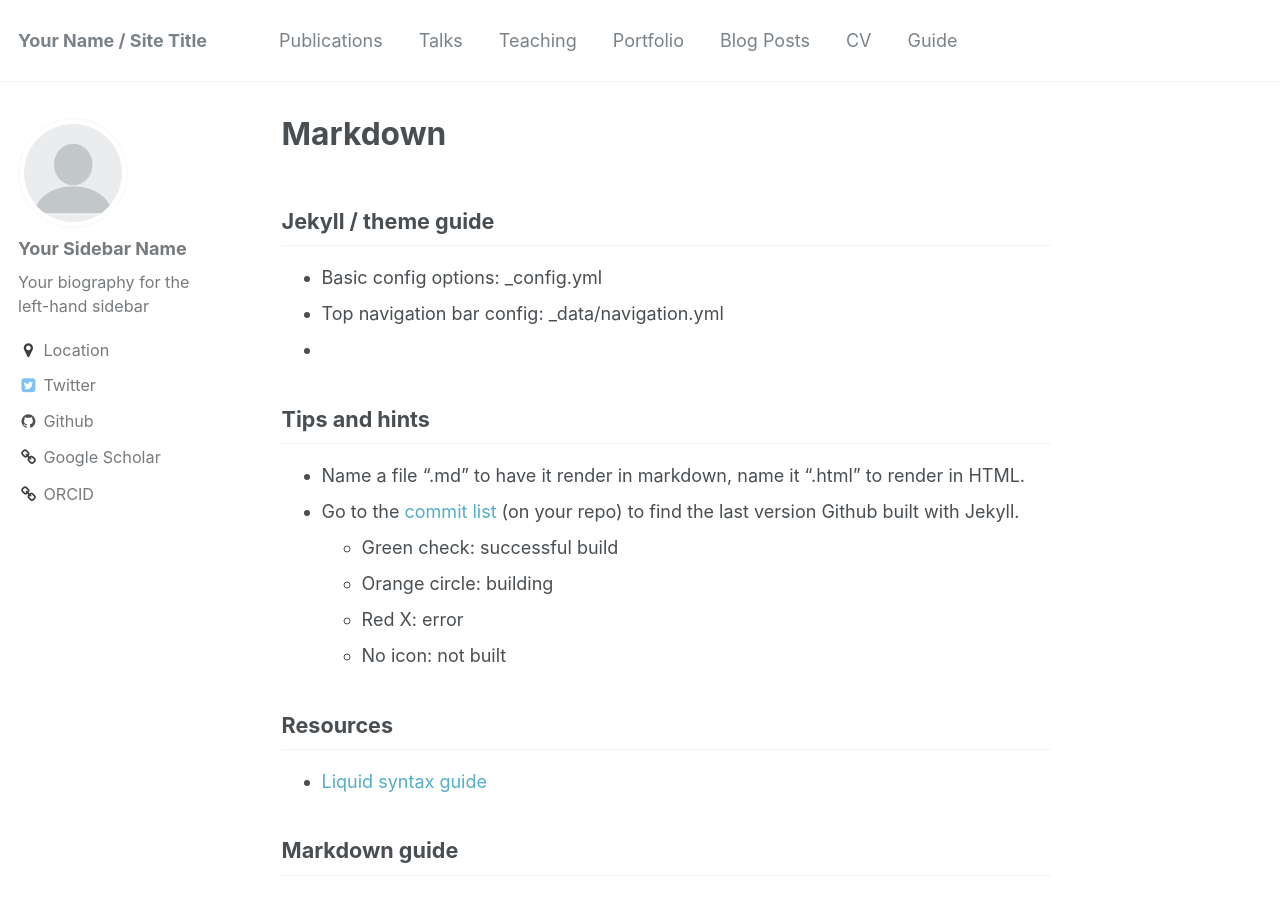
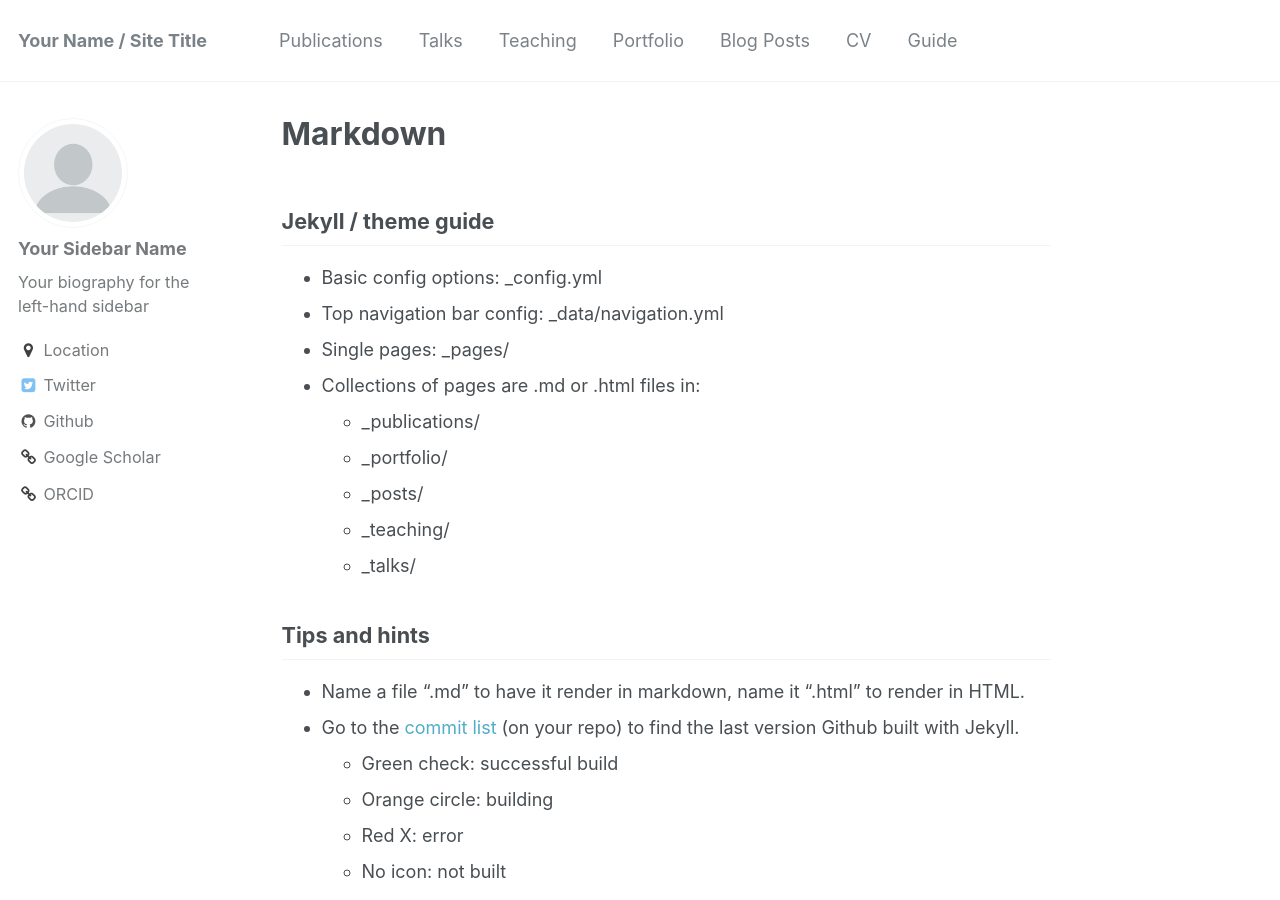
Before and after one commit to xoofee/xoofee.github.io, a Jekyll site: the page built from _pages/markdown.md, in a window 1280 px wide and 900 px high. Built offline with Jekyll 4.4.1, drawn with Linux system fonts in a browser that asks for light colours.

Commit message:
Update markdown.md

```diff
--- a/_pages/markdown.md
+++ b/_pages/markdown.md
@@ -11,7 +11,13 @@ redirect_from:
 
 * Basic config options: _config.yml
 * Top navigation bar config: _data/navigation.yml
-*
+* Single pages: _pages/
+* Collections of pages are .md or .html files in:
+  * _publications/
+  * _portfolio/
+  * _posts/
+  * _teaching/
+  * _talks/
 
 ## Tips and hints
 
```
